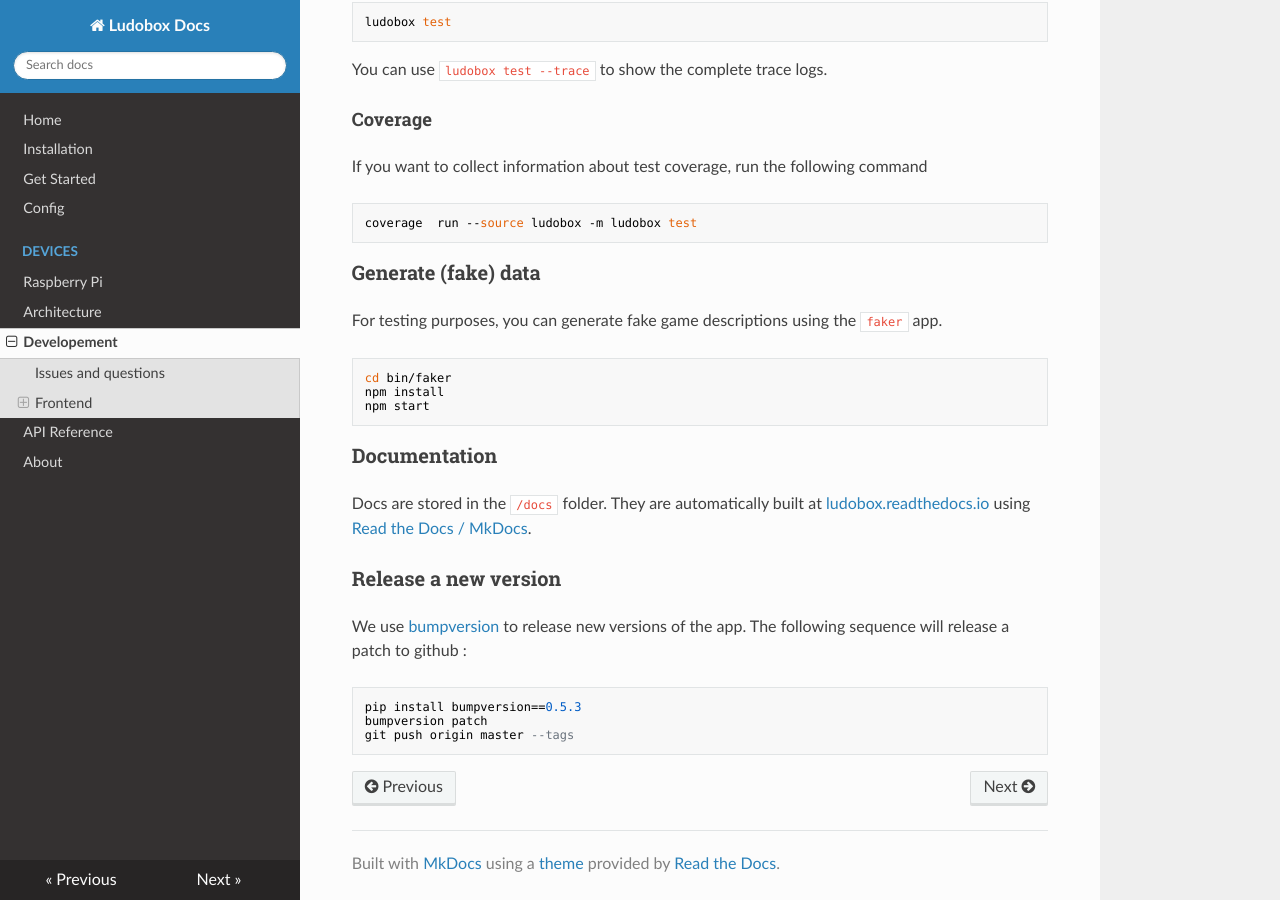
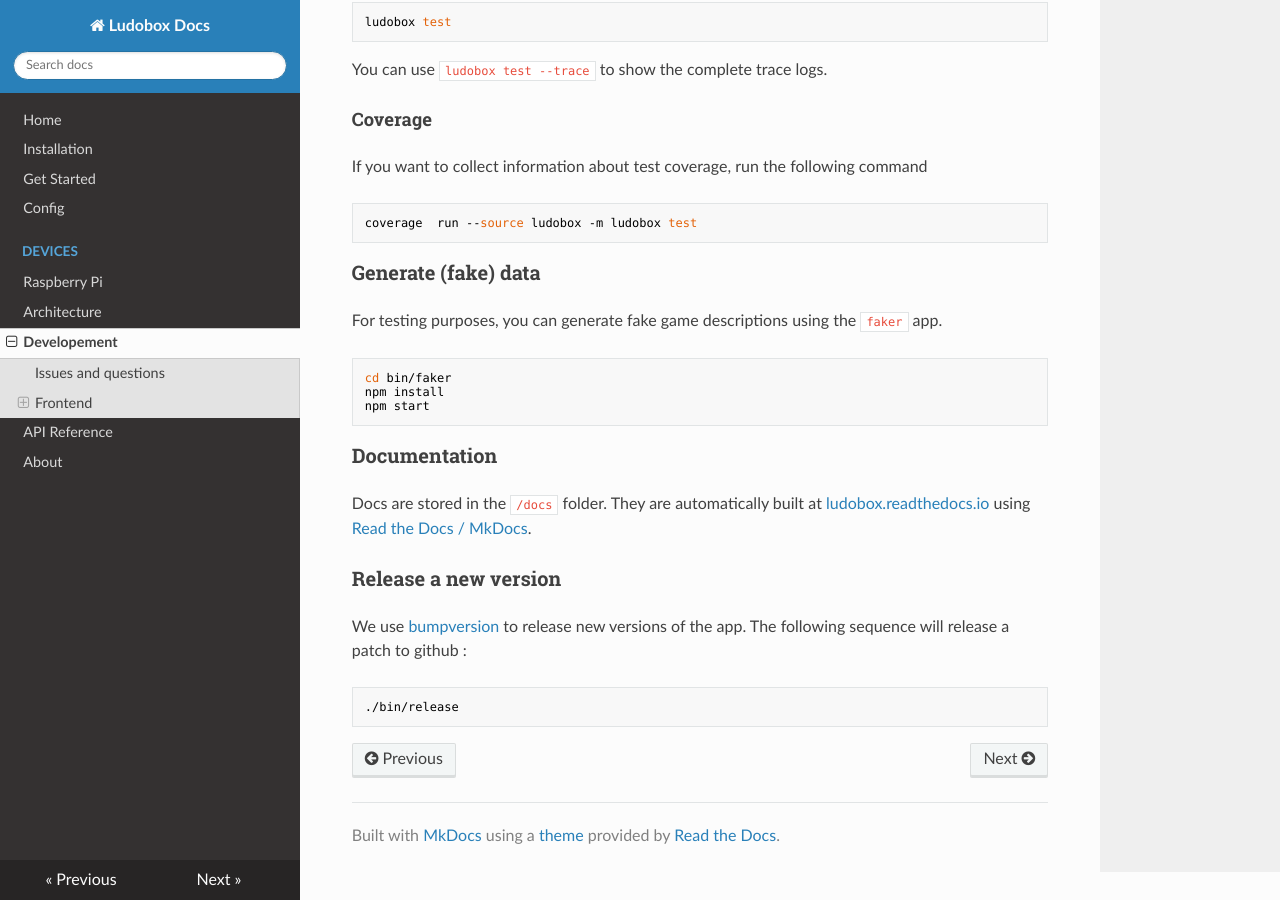
Before and after one commit to ludobox/ludobox, an MkDocs documentation site: the page built from docs/dev.md, in a window 1280 px wide and 900 px high, scrolled down 1679 px. Built offline with MkDocs 1.6.1, drawn with Linux system fonts in a browser that asks for light colours; nearby versions of some CDN libraries; old or Windows-style settings are respelled for this version of MkDocs.

Commit message:
docs: add release doc

```diff
--- a/docs/dev.md
+++ b/docs/dev.md
@@ -91,6 +91,4 @@ Docs are stored in the `/docs` folder. They are automatically built at [ludobox.
 
 We use [bumpversion](https://pypi.python.org/pypi/bumpversion) to release new versions of the app. The following sequence will release a patch to github :
 
-    pip install bumpversion==0.5.3
-    bumpversion patch
-    git push origin master --tags
+    ./bin/release
```
